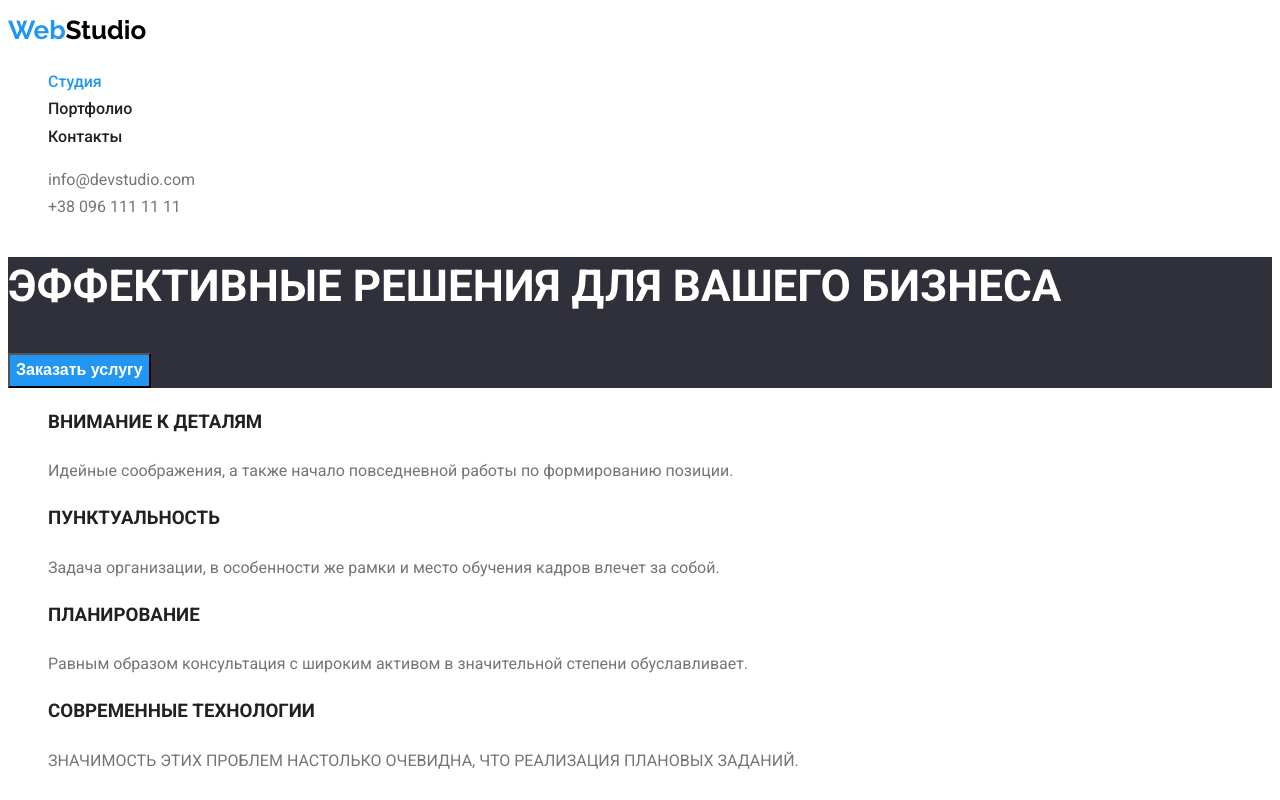
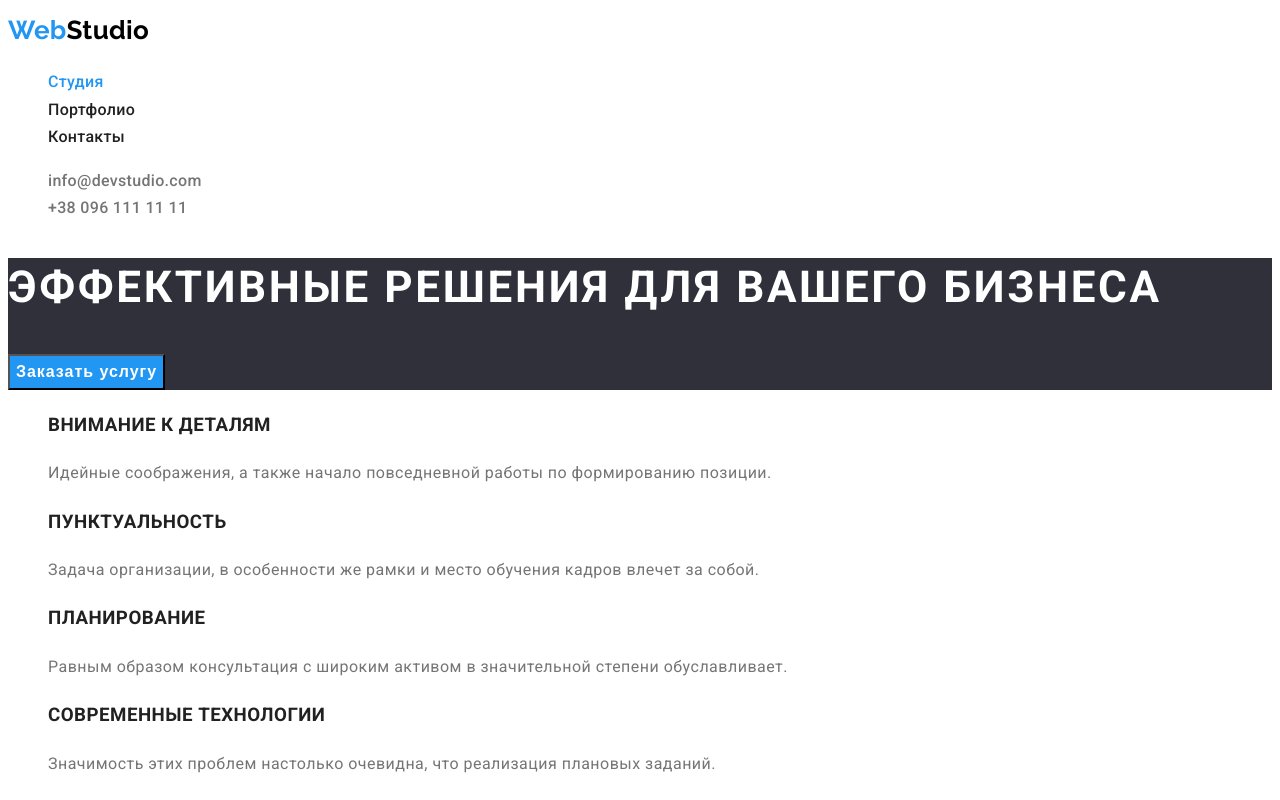
Before and after one commit to NuclearGlue/goit-markup-hw-8, a plain HTML site: page index.html in a window 1280 px wide. Shown: the top 800 px of the page. Drawn offline with Linux system fonts and the light colour scheme.

Commit message:
addes styles for text

```diff
--- a/css/styles.css
+++ b/css/styles.css
@@ -8,44 +8,14 @@
   --active-color: #2196f3;
   --heading-color: #212121;
   --paragraph-color: #757575;
-  --footer-contact-color: rgba(100%, 100%, 100%, 0.3);
 }
 body {
   background-color: var(--main-color);
   color: var(--heading-color);
   font-family: var(--main-font);
   text-decoration: none;
-  line-height: 1.7;
-}
-.hero-title {
-  font-size: 44px;
-  line-height: 1.36;
-  color: #ffffff;
-  text-transform: uppercase;
-}
-.section-title {
-  font-size: 36px;
-  font-weight: bold;
-  color: var(--heading-color);
-}
-.button-style {
-  cursor: pointer;
-}
-.header-style {
-  background-color: var(--main-color);
-}
-.list {
-  list-style: none;
-}
-.hero {
-  background-color: var(--footer-color);
-}
-.hero-button {
-  background-color: var(--active-color);
-  font-weight: 700;
-  font-size: medium;
-  color: #ffffff;
-  line-height: 1.81;
+  line-height: 1.71;
+  letter-spacing: 0.03em;
 }
 .main-nav-link {
   font-weight: 500;
@@ -71,14 +41,49 @@ body {
 .logo-studio-white {
   color: #ffffff;
 }
-.contacts {
+.list {
+  list-style: none;
+}
+.hero-title {
+  font-size: 44px;
+  line-height: 1.36;
+  color: #ffffff;
+  text-transform: uppercase;
+  letter-spacing: 0.06em;
+}
+.section-title {
+  font-size: 36px;
+  font-weight: bold;
+  color: var(--heading-color);
+}
+.button-style {
+  cursor: pointer;
+}
+.header-style {
+  background-color: var(--main-color);
+  letter-spacing: 0.02em;
+  font-weight: 500;
+}
+
+.hero {
+  background-color: var(--footer-color);
+}
+.hero-button {
+  background-color: var(--active-color);
+  font-weight: 700;
+  font-size: medium;
+  color: #ffffff;
+  line-height: 1.87;
+  letter-spacing: 0.06em;
+}
+
+.contacts-link {
   color: var(--paragraph-color);
   text-decoration: none;
 }
 .address-style {
   background-color: var(--footer-color);
   font-style: normal;
-  line-height: 1.71;
 }
 .street-address {
   color: #ffffff;
@@ -88,19 +93,19 @@ body {
   text-decoration: none;
 }
 .footer-info:hover,
-.contacts:hover {
+.contacts-link:hover {
   color: var(--active-color);
 }
 .features {
   background-color: var(--main-color);
 }
+.features-title {
+  text-transform: uppercase;
+}
 .features-text {
-  line-height: 1.71;
   color: var(--paragraph-color);
 }
-.portfolio {
-  background-color: var(--main-color);
-}
+
 .portfolio-buttons {
   font-weight: 500;
   line-height: 1.62;
@@ -115,13 +120,12 @@ body {
   font-size: 18px;
   line-height: 2;
   color: var(--heading-color);
-  letter-spacing: 0, 06em;
+  letter-spacing: 0.6em;
 }
 .portfolio-text {
   font-size: 16px;
   line-height: 1.87;
   color: var(--paragraph-color);
-  letter-spacing: 0, 03em;
 }
 .portfolio-links {
   text-decoration: none;
@@ -142,7 +146,3 @@ body {
 .hidden-heading {
   visibility: hidden;
 }
-.features-title {
-  text-transform: uppercase;
-  letter-spacing: 0, 03em;
-}
--- a/index.html
+++ b/index.html
@@ -20,23 +20,27 @@
           >Web<span class="logo-studio-darken">Studio</span></a
         >
         <ul class="main-nav list">
-          <li>
+          <li class="main-nav-item">
             <a href="./index.html" class="main-nav-link current">Студия</a>
           </li>
           <li>
             <a href="./portfolio.html" class="main-nav-link">Портфолио</a>
           </li>
-          <li><a href="" class="main-nav-link">Контакты</a></li>
+          <li class="main-nav-item">
+            <a href="" class="main-nav-link">Контакты</a>
+          </li>
         </ul>
       </nav>
-      <ul class="list">
-        <li>
-          <a href="mailto:info@devstudio.com" class="contacts"
+      <ul class="list contacts">
+        <li class="contacts-item">
+          <a href="mailto:info@devstudio.com" class="contacts-link"
             >info@devstudio.com</a
           >
         </li>
-        <li>
-          <a href="tel:+380961111111" class="contacts">+38 096 111 11 11</a>
+        <li class="contacts-item">
+          <a href="tel:+380961111111" class="contacts-link"
+            >+38 096 111 11 11</a
+          >
         </li>
       </ul>
     </header>
@@ -51,29 +55,29 @@
       </section>
       <section>
         <ul class="list features">
-          <li>
+          <li class="features-item">
             <h3 class="features-title">Внимание к деталям</h3>
             <p class="features-text">
               Идейные соображения, а также начало повседневной работы по
               формированию позиции.
             </p>
           </li>
-          <li>
+          <li class="features-item">
             <h3 class="features-title">Пунктуальность</h3>
             <p class="features-text">
               Задача организации, в особенности же рамки и место обучения кадров
               влечет за собой.
             </p>
           </li>
-          <li>
+          <li class="features-item">
             <h3 class="features-title">Планирование</h3>
             <p class="features-text">
               Равным образом консультация с широким активом в значительной
               степени обуславливает.
             </p>
           </li>
-          <li class="features-title">
-            <h3>Современные технологии</h3>
+          <li class="features-item">
+            <h3 class="features-title">Современные технологии</h3>
             <p class="features-text">
               Значимость этих проблем настолько очевидна, что реализация
               плановых заданий.
```
Also changed, not shown: portfolio.html (+8 -8 lines).
